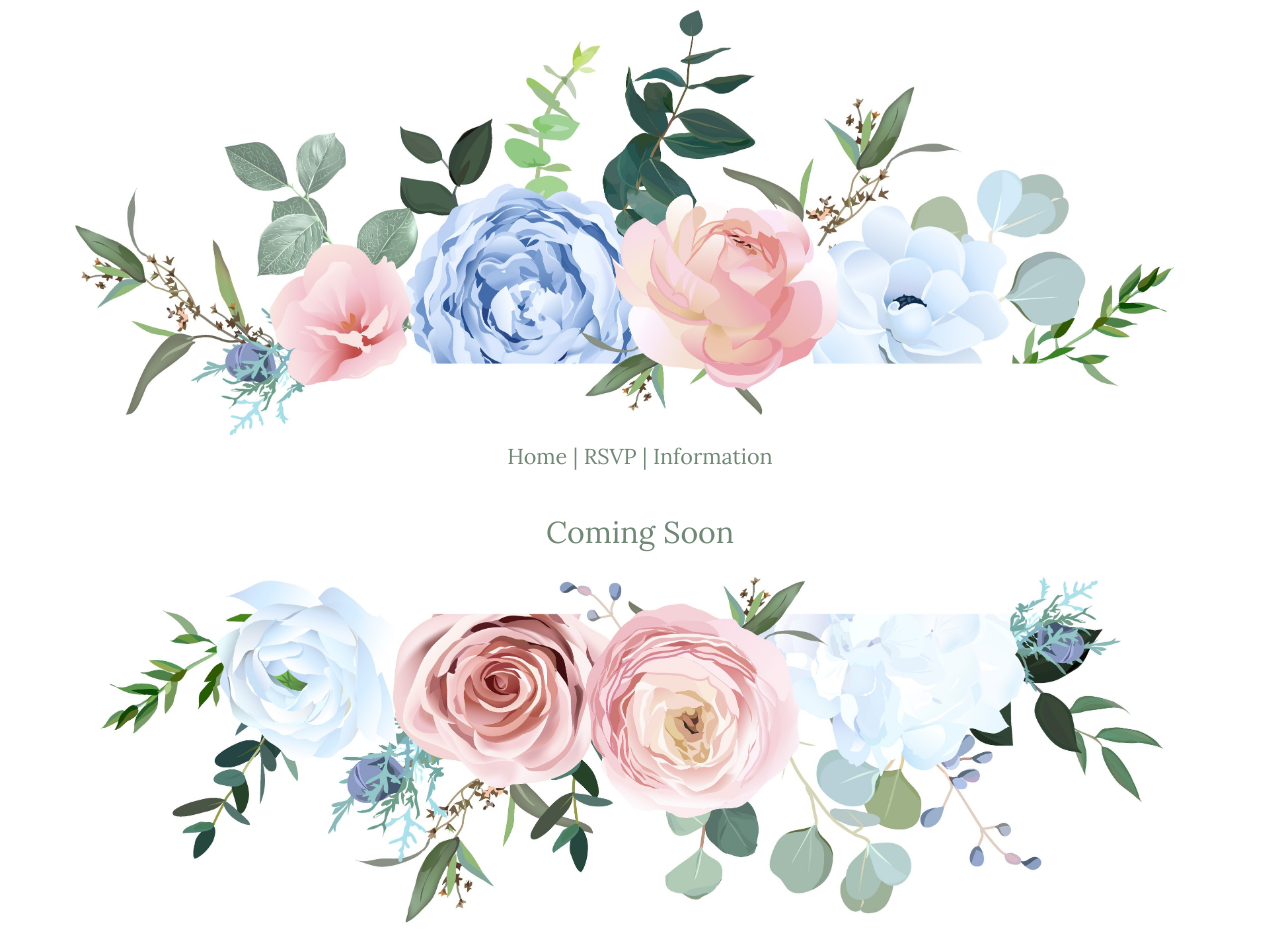
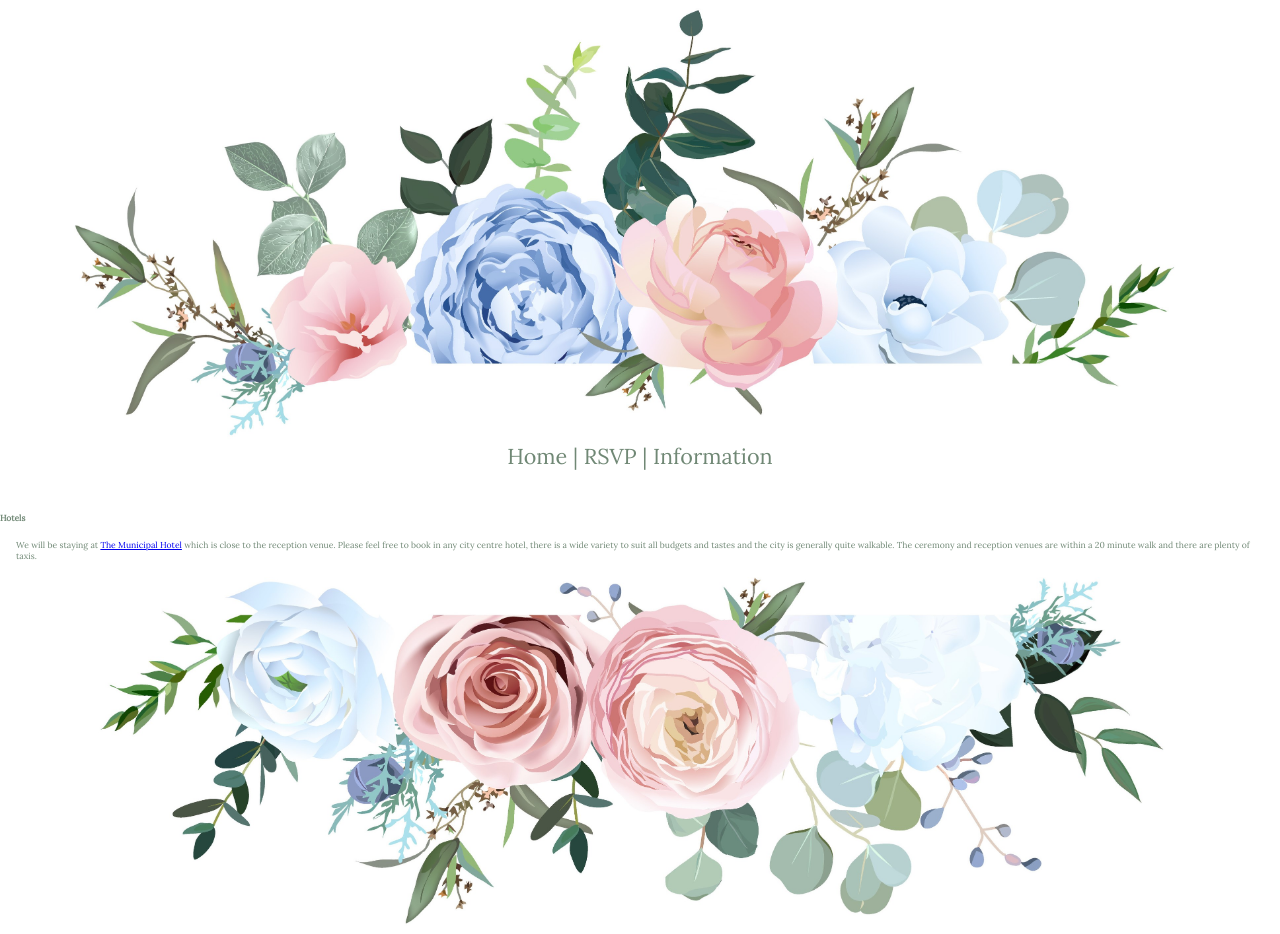
Before and after one commit to sean-duffy/wedding-website, a plain HTML site: page information/index.html in a window 1280 px wide. Drawn offline with Linux system fonts and the light colour scheme; a web font is replaced by a local one.

Commit message:
Add hotel info

```diff
--- a/information/index.html
+++ b/information/index.html
@@ -2,7 +2,7 @@
 <html lang="en">
 <head>
   <meta name="viewport" content="width=device-width, initial-scale=1.0">
-  <title>RSVP</title>
+  <title>Information</title>
   <link rel="preconnect" href="https://fonts.googleapis.com">
   <link rel="preconnect" href="https://fonts.gstatic.com" crossorigin>
   <link href="https://fonts.googleapis.com/css2?family=Open+Sans:wght@400;700&display=swap" rel="stylesheet">
@@ -24,8 +24,15 @@
       <div>
         <div class="navbar">
             <a href='/'>Home</a> | <a href='/rsvp'>RSVP</a> | <a href='/information'>Information</a>
-          </div>
-          <h2>Coming Soon</h2>
+        </div>
+        <div class="info">
+          <h3>Hotels</h3>
+          <p style="font-size: 1.2em;">
+              We will be staying at <a href='https://www.municipalhotelliverpool.com/'>The Municipal Hotel</a> which is close to the reception venue.
+              Please feel free to book in any city centre hotel, there is a wide variety to suit all budgets and tastes and the city is generally quite walkable.
+              The ceremony and reception venues are within a 20 minute walk and there are plenty of taxis.
+          </p>
+        </div>
       </div>
       <div class="top-bottom-image">
         <img src="../bottom.jpeg">
--- a/styles.css
+++ b/styles.css
@@ -12,6 +12,7 @@ h1 {
     display: inline-block;
     height: 100%;
     vertical-align: top;
+    width: 50%;
 }
 
 .big-container {
@@ -128,6 +129,7 @@ h2 {
 
     .container {
         margin-top: 0;
+        width: unset;
     }
 
     h1 {
@@ -150,3 +152,7 @@ h2 {
     text-decoration: none;
     color: #93b499;
 }
+
+.info {
+    text-align: left;
+}
```
